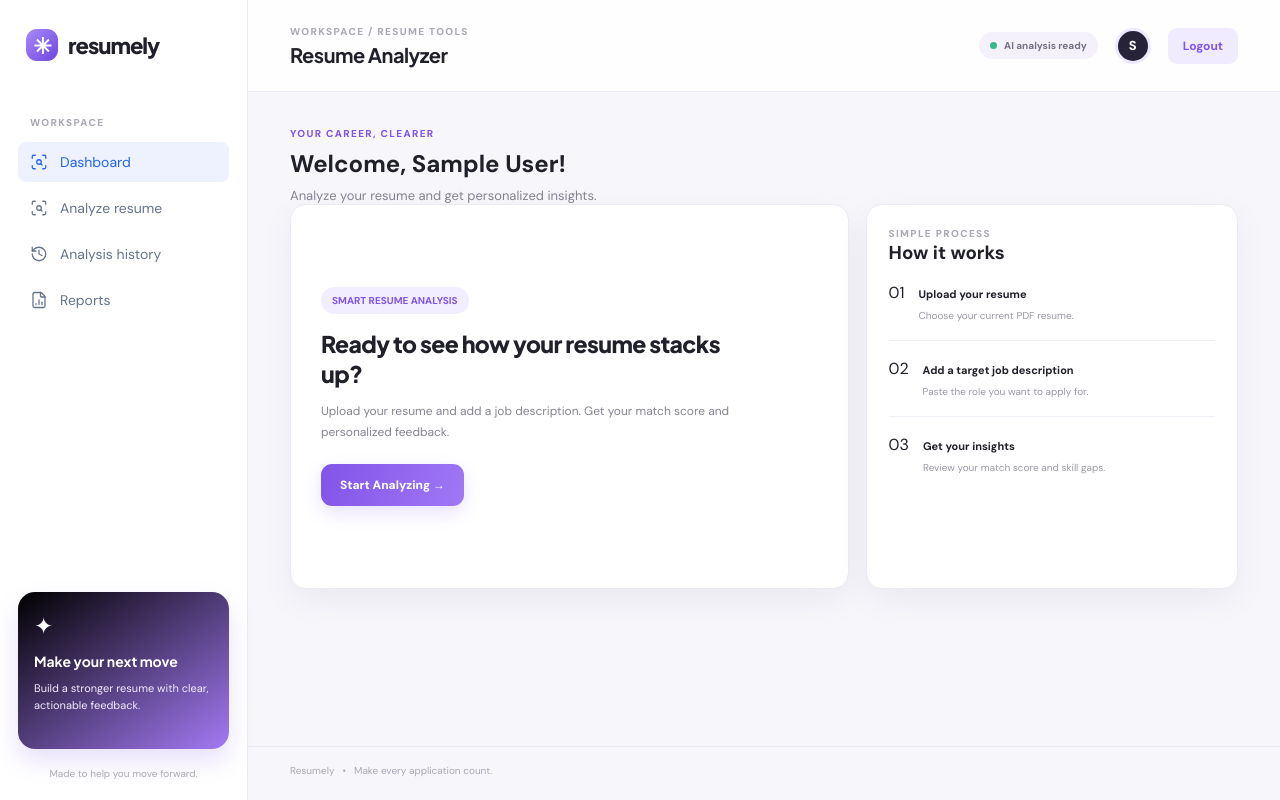
After one commit to RitamNaskar11/Resume_analyzer, a Flask app: page /dashboard in a window 1280 px wide. The commit adds this page. Run offline with Flask 3, Linux system fonts and the light colour scheme; the visitor is signed in with stand-in values (Sample User, id 1).

Commit message:
Update commit

```diff
--- a/app.py
+++ b/app.py
@@ -103,7 +103,7 @@ def login():
             session.clear()
             session["user_id"] = user.id
             session["user_name"] = user.name
-            return redirect(url_for("analyzer"))
+            return redirect(url_for("dashboard"))
 
         flash("Invalid email or password", "error")
         return redirect(url_for("login"))
@@ -120,8 +120,15 @@ def logout():
 
 @app.route("/")
 def landing():
-    return render_template("landing.html")
+    if "user_id" in session:
+        return redirect(url_for("dashboard"))
 
+    return redirect(url_for("login"))
+
+@app.route("/dashboard")
+@login_required
+def dashboard():
+    return render_template("dashboard.html", user_name=session.get("user_name"))
 
 @app.route("/analyzer")
 @login_required
@@ -131,22 +138,21 @@ def analyzer():
 @app.route("/results")
 @login_required
 def results():
-    analysis = session.pop("analysis", None)
+    analysis = session.get("analysis")
 
-    if analysis:
-        return render_template(
-            "index.html",
-            resume_skills=analysis["resume_skills"],
-            job_skills=analysis["job_skills"],
-            score=analysis["score"],
-            matched_skills=analysis["matched_skills"],
-            missing_skills=analysis["missing_skills"],
-            ai_result=analysis["ai_result"],
-            uploaded_filename=analysis["uploaded_filename"]
+    if not analysis:
+        return redirect(url_for("analyzer"))
 
-        )
-    return render_template("index.html")
-
+    return render_template(
+        "index.html",
+        resume_skills=analysis["resume_skills"],
+        job_skills=analysis["job_skills"],
+        score=analysis["score"],
+        matched_skills=analysis["matched_skills"],
+        missing_skills=analysis["missing_skills"],
+        ai_result=analysis["ai_result"],
+        uploaded_filename=analysis["uploaded_filename"]
+    )
 
 
 @app.route("/uploads/<filename>")
--- /dev/null
+++ b/templates/dashboard.html
@@ -0,0 +1,151 @@
+<!DOCTYPE html>
+<html lang="en">
+
+<head>
+    <meta charset="UTF-8">
+    <meta name="viewport" content="width=device-width, initial-scale=1.0">
+    <title>Dashboard | Resumely</title>
+
+    <link rel="preconnect" href="https://fonts.googleapis.com">
+    <link rel="preconnect" href="https://fonts.gstatic.com" crossorigin>
+    <link
+        href="https://fonts.googleapis.com/css2?family=DM+Sans:wght@400;500;600;700;800&family=Plus+Jakarta+Sans:wght@500;600;700;800&display=swap"
+        rel="stylesheet">
+    <link rel="stylesheet" href="{{ url_for('static', filename='style.css') }}">
+
+    <script src="https://unpkg.com/lucide@latest"></script>
+</head>
+
+<body>
+    <div class="app-shell">
+
+        <aside class="sidebar">
+            <a class="brand" href="{{ url_for('dashboard') }}">
+                <span class="brand-mark">✳</span>
+                <span>resumely</span>
+            </a>
+
+            <div class="workspace-label">WORKSPACE</div>
+
+            <div class="sidebar-menu">
+                <a href="{{ url_for('dashboard') }}" class="menu-item active">
+                    <i data-lucide="scan-search"></i>
+                    <span>Dashboard</span>
+                </a>
+
+                <a href="{{ url_for('analyzer') }}" class="menu-item">
+                    <i data-lucide="scan-search"></i>
+                    <span>Analyze resume</span>
+                </a>
+                <a href="#" class="menu-item">
+                    <i data-lucide="history"></i>
+                    <span>Analysis history</span>
+                </a>
+                <a href="#" class="menu-item">
+                    <i data-lucide="file-chart-column"></i>
+                    <span>Reports</span>
+                </a>
+            </div>
+
+            <script>
+                lucide.createIcons();
+            </script>
+
+            <div class="sidebar-bottom">
+                <div class="upgrade-card">
+                    <div class="upgrade-spark">✦</div>
+                    <strong>Make your next move</strong>
+                    <p>Build a stronger resume with clear, actionable feedback.</p>
+                </div>
+                <div class="sidebar-foot">Made to help you move forward.</div>
+            </div>
+        </aside>
+
+        <main class="main-area">
+
+            <header class="topbar">
+                <div>
+                    <div class="eyebrow">WORKSPACE / RESUME TOOLS</div>
+                    <h1>Resume Analyzer</h1>
+                </div>
+
+                <div class="topbar-actions">
+                    <span class="status-pill"><i></i> AI analysis ready</span>
+                    <div class="avatar">
+                        {{ session.get('user_name', 'R')[0]|upper }}
+                    </div>
+                    <a href="{{ url_for('logout') }}" class="logout-button">Logout</a>
+                </div>
+            </header>
+
+            <section class="page-content">
+                <p class="eyebrow purple">YOUR CAREER, CLEARER</p>
+
+                <h2>Welcome, {{ user_name }}!</h2>
+
+                <p class="subheading">
+                    Analyze your resume and get personalized insights.
+                </p>
+
+                <div class="empty-dashboard">
+
+                    <div class="empty-main panel">
+                        <div class="empty-copy">
+                            <span class="pill purple-pill">
+                                SMART RESUME ANALYSIS
+                            </span>
+
+                            <h3>Ready to see how your resume stacks up?</h3>
+
+                            <p>
+                                Upload your resume and add a job description.
+                                Get your match score and personalized feedback.
+                            </p>
+
+                            <a href="{{ url_for('analyzer') }}" class="primary-button">
+                                Start Analyzing →
+                            </a>
+                        </div>
+                    </div>
+
+                    <div class="how-panel panel">
+                        <div class="eyebrow">SIMPLE PROCESS</div>
+                        <h3>How it works</h3>
+
+                        <div class="step">
+                            <div class="step-number">01</div>
+                            <div>
+                                <strong>Upload your resume</strong>
+                                <p>Choose your current PDF resume.</p>
+                            </div>
+                        </div>
+
+                        <div class="step">
+                            <div class="step-number">02</div>
+                            <div>
+                                <strong>Add a target job description</strong>
+                                <p>Paste the role you want to apply for.</p>
+                            </div>
+                        </div>
+
+                        <div class="step">
+                            <div class="step-number">03</div>
+                            <div>
+                                <strong>Get your insights</strong>
+                                <p>Review your match score and skill gaps.</p>
+                            </div>
+                        </div>
+                    </div>
+
+                </div>
+            </section>
+
+            <footer class="footer">
+                Resumely &nbsp; • &nbsp; Make every application count.
+            </footer>
+
+        </main>
+    </div>
+</body>
+
+</html>
--- a/templates/index.html
+++ b/templates/index.html
@@ -244,7 +244,7 @@
 
   <div class="modal-backdrop is-hidden" id="upload-modal">
     <div class="upload-modal" role="dialog" aria-modal="true" aria-labelledby="modal-title">
-      <button class="modal-close" type="button" id="modal-close" aria-label="Close upload dialog">×</button>
+      <button class="modal-close" type="button" id="modal-close" aria-label="Close upload dialog"></button>
       <div class="modal-symbol">✧</div>
       <p class="eyebrow purple">LET'S GET STARTED</p>
       <h2 id="modal-title">Upload your resume</h2>
@@ -259,7 +259,7 @@
         </label>
         <label class="field-label" for="job-description">Job description</label>
         <textarea id="job-description" name="job_description"
-          placeholder="Paste the job description for the role you’re applying to..." required></textarea>
+          placeholder="Paste the job description for the role you're applying to..." required></textarea>
         <div class="modal-error" id="form-error" role="alert"></div>
         <button class="primary-button modal-submit" type="submit" id="submit-button">Analyze resume
           <span>→</span></button>
--- a/templates/landing.html
+++ b/templates/landing.html
@@ -6,8 +6,7 @@
     <meta name="viewport" content="width=device-width, initial-scale=1.0">
     <title>ResumeAI - Get Hired Faster</title>
 
-    <link rel="stylesheet"
-        href="{{ url_for('static', filename='landing.css') }}">
+    <link rel="stylesheet" href="{{ url_for('static', filename='landing.css') }}">
 </head>
 <body>
 
```
Also changed, not shown: templates/analyzer.html (+23 -5 lines).
